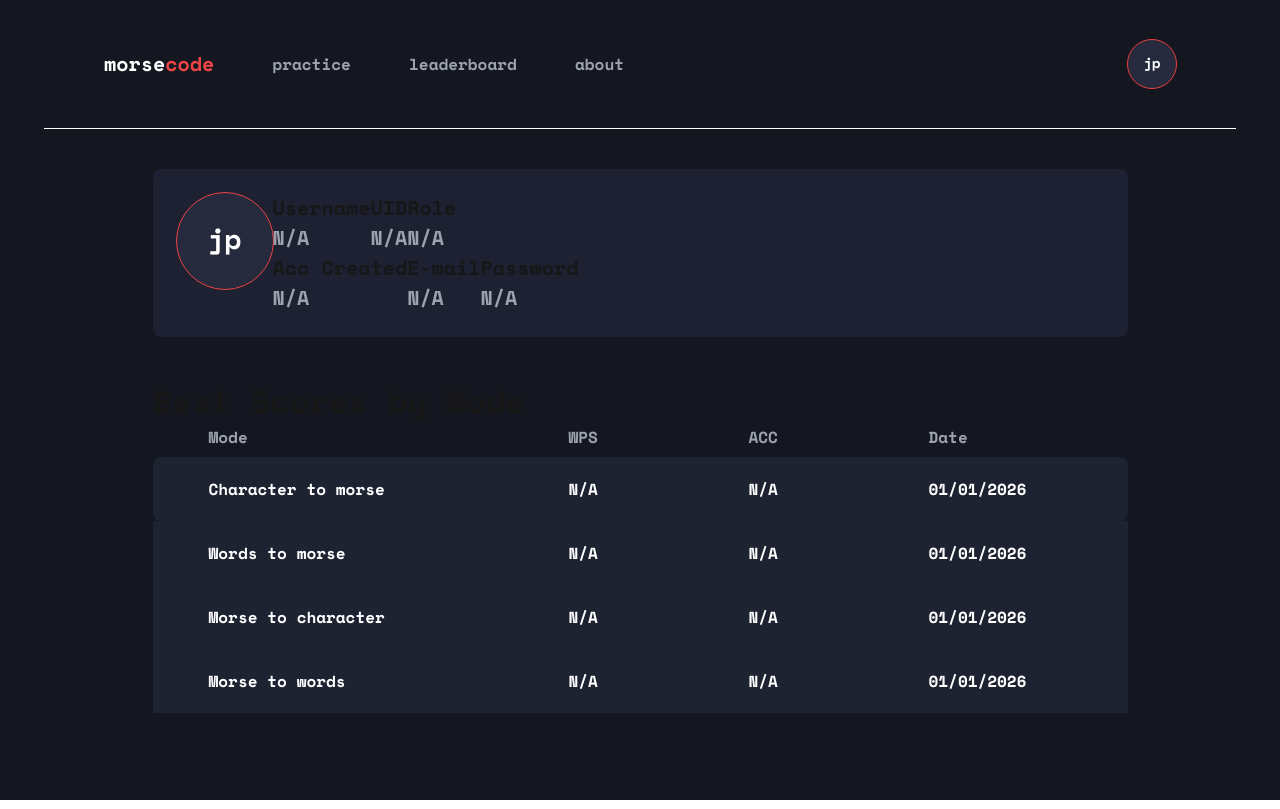
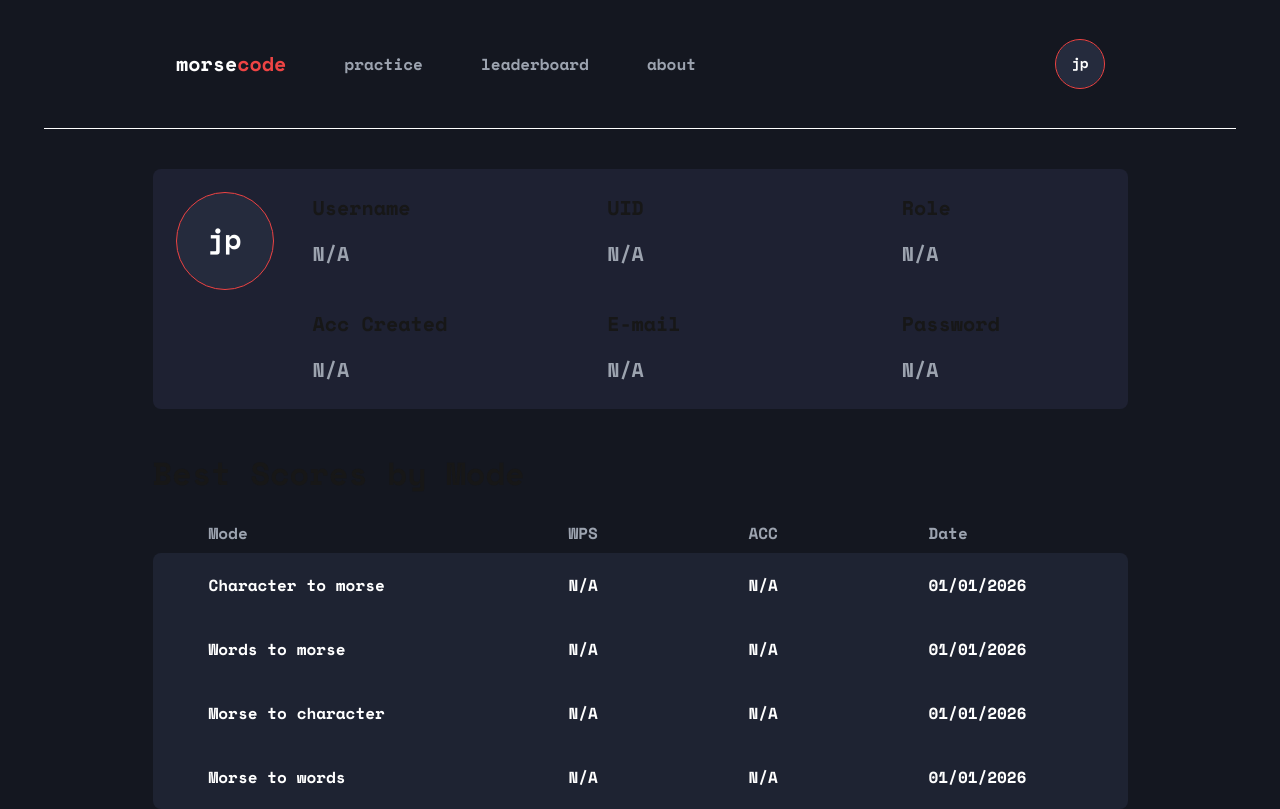
Before and after one commit to Pangkeek/morsecode, a Next.js app in the folder client/: page /profile in a window 1280 px wide. Built offline with nearby package versions, Linux system fonts and the light colour scheme.

Commit message:
profile,about

```diff
--- a/client/src/app/(main)/about/page.js
+++ b/client/src/app/(main)/about/page.js
@@ -1,3 +1,5 @@
+"use client";
+
 import React, { useState, useEffect } from 'react';
 import { Space_Mono } from 'next/font/google';
 import Image from 'next/image';
@@ -9,8 +11,11 @@ const spmono = Space_Mono({
 
 export default function About() {
   return (
-    <div>
-      <h1>About</h1>
+    <div className='px-40'>
+      <h1 className={`${spmono.className} text-[32px] space-mono font-bold mt-10`}>About</h1>
+      <p className={`${spmono.className} text-[16px] space-mono mt-4`}>Currently, Morse code is still used in many contexts, such as emergency communication, radio work, and historical studies. However, mastering Morse code requires consistent practice, as well as tools that can clearly measure speed and accuracy.</p>
+      <p className={`${spmono.className} text-[16px] space-mono mt-2`}>This project aims to develop a web application for teaching Morse code, inspired by Monkeytype, a popular typing practice platform. The developed system will allow users to practice Morse code in various formats, record practice results, analyze progress, and compare results with others through a ranking system.</p>
+      <p className={`${spmono.className} text-[16px] space-mono text-[#666] mt-6`}>- Create by Pangkeek</p>
     </div>
   );
 }
--- a/client/src/app/(main)/layout.js
+++ b/client/src/app/(main)/layout.js
@@ -14,7 +14,7 @@ function Mainlayout({ children }) {
 
   return (
     <div className="min-h-screen flex flex-col items-center bg-[#141720] px-4">
-        <nav className='w-full flex justify-between px-22 py-10'>
+        <nav className='w-full flex justify-between px-40 py-10'>
             <div className='w-[520px] flex justify-between items-center'>
                 <a href='/' className={`${spmono.className} font-bold text-white text-[20px]`}>morse<span className='text-[#EF4444]'>code</span></a>
                 <a href='/practice' className={`${spmono.className} font-bold transition-colors duration-300 hover:text-white ${pathname === '/practice' ? 'text-white' : 'text-[#9CA3AF]'}`}>practice</a>
--- a/client/src/app/(main)/page.js
+++ b/client/src/app/(main)/page.js
@@ -850,7 +850,7 @@ export default function Home() {
             </div>
             <div className="bg-[#717171] text-[11px]">
               <p
-                className={`${spmono.className} font-bold text-[#141720] mx-1 mt-3`}
+                className={`${spmono.className} font-bold text-[#141720] mx-1 mt-3 text-center`}
               >
                 enter - to reset
               </p>
--- a/client/src/app/(main)/profile/page.js
+++ b/client/src/app/(main)/profile/page.js
@@ -18,39 +18,27 @@ export default function Profile() {
           >
             <p className="mb-1">jp</p>
           </div>
-          <div className='text-[20px]'>
-            <div className='flex'>
-              <div>
-                <p>Username</p>
-                <p className="text-[#9CA3AF]">N/A</p>
-              </div>
-              <div>
-                <p>UID</p>
-                <p className="text-[#9CA3AF]">N/A</p>
-              </div>
-              <div>
-                <p>Role</p>
-                <p className="text-[#9CA3AF]">N/A</p>
-              </div>
+          <div className='text-[20px] ml-10'>
+            <div className='grid grid-cols-3 gap-4 gap-x-40'>
+              <div>Username</div>
+              <div>UID</div>
+              <div>Role</div>
+              <div className="text-[#9CA3AF]">N/A</div>
+              <div className="text-[#9CA3AF]">N/A</div>
+              <div className="text-[#9CA3AF]">N/A</div>
             </div>
-            <div className='flex'>
-              <div>
-                <p>Acc Created</p>
-                <p className="text-[#9CA3AF]">N/A</p>
-              </div>
-              <div>
-                <p>E-mail</p>
-                <p className="text-[#9CA3AF]">N/A</p>
-              </div>
-              <div>
-                <p>Password</p>
-                <p className="text-[#9CA3AF]">N/A</p>
-              </div>
+            <div className='grid grid-cols-3 gap-4 gap-x-40 mt-10'>
+              <div>Acc Created</div>
+              <div>E-mail</div>
+              <div>Password</div>
+              <div className="text-[#9CA3AF]">N/A</div>
+              <div className="text-[#9CA3AF]">N/A</div>
+              <div className="text-[#9CA3AF]">N/A</div>
             </div>
           </div>
         </div>
         <h1 className={`${spmono.className} text-[32px] space-mono font-bold`}>Best Scores by Mode</h1>
-        <div className={`grid grid-cols-[400px_180px_180px_180px] px-4 mb-2 ${spmono.className} font-bold text-[#9CA3AF]`}>
+        <div className={`grid grid-cols-[400px_180px_180px_180px] px-4 mb-2 ${spmono.className} font-bold text-[#9CA3AF] pt-6`}>
             <div className='ml-10'>Mode</div>
             <div>WPS</div>
             <div>ACC</div>
@@ -61,7 +49,7 @@ export default function Profile() {
                 className={`grid grid-cols-[400px_180px_180px_180px]
                   px-4
                   h-16
-                 items-center bg-[#1E2332] text-white rounded-lg`}
+                 items-center bg-[#1E2332] text-white rounded-t-lg`}
               >
                 <div className="pl-10">Character to morse</div>
                 <div>N/A</div>
@@ -94,7 +82,7 @@ export default function Profile() {
                 className={`grid grid-cols-[400px_180px_180px_180px]
                   px-4
                   h-16
-                 items-center bg-[#1E2332] text-white`}
+                 items-center bg-[#1E2332] text-white rounded-b-lg`}
               >
                 <div className="pl-10">Morse to words</div>
                 <div>N/A</div>
```
